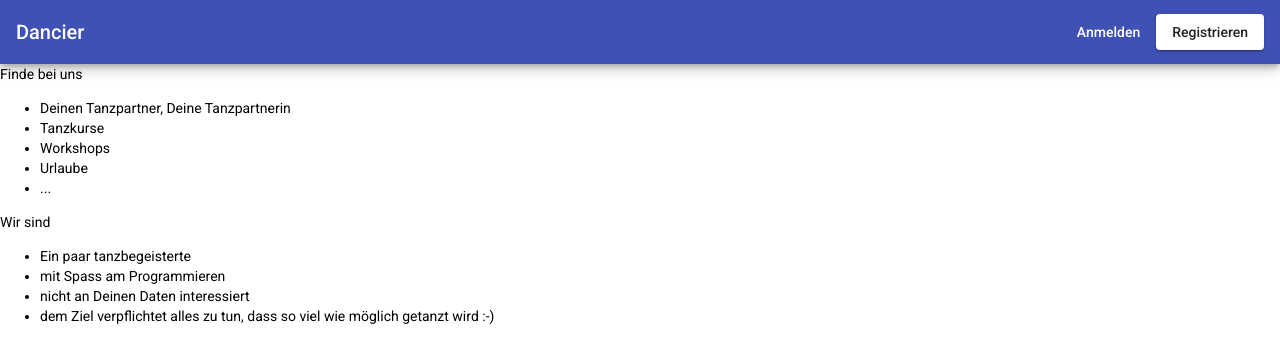
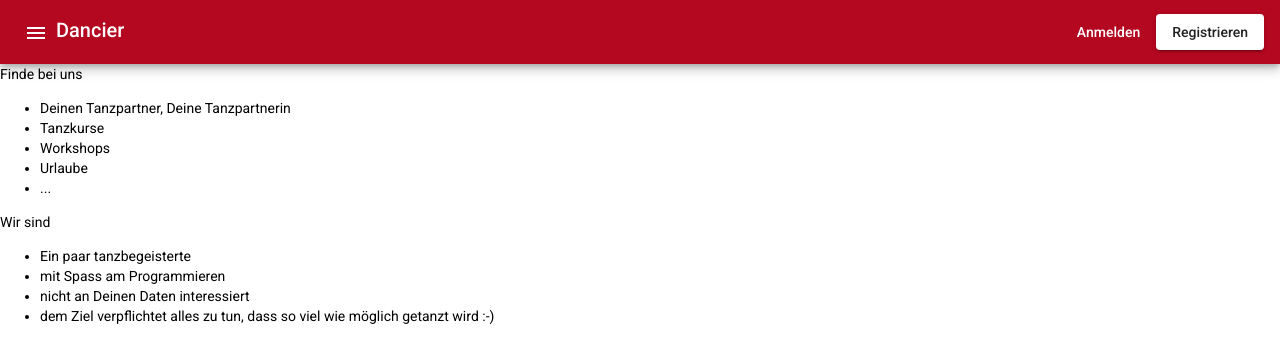
Before and after one commit to dancier/show-dancer, an Angular app: page /home in a window 1280 px wide. Shown: the top 362 px of the page. Built offline with nearby package versions, Linux system fonts and the light colour scheme.

Commit message:
Use dancier color palette and a dummy menu and logo

```diff
--- a/src/app/app.module.ts
+++ b/src/app/app.module.ts
@@ -12,6 +12,8 @@ import { SharedModule } from '@shared/shared.module';
 import { DefaultLayoutComponent } from './layout/default-layout/default-layout.component';
 import { NavigationComponent } from './layout/navigation/navigation.component';
 import { MatButtonModule } from '@angular/material/button';
+import {MatMenuModule} from "@angular/material/menu";
+import {MatIconModule} from "@angular/material/icon";
 
 @NgModule({
   declarations: [
@@ -35,6 +37,8 @@ import { MatButtonModule } from '@angular/material/button';
     // Material UI
     MatToolbarModule,
     MatButtonModule,
+    MatMenuModule,
+    MatIconModule,
   ],
   providers: [],
   bootstrap: [AppComponent]
--- a/src/app/features/home/pages/landing-page/landing-page.component.html
+++ b/src/app/features/home/pages/landing-page/landing-page.component.html
@@ -1,4 +1,6 @@
 Finde bei uns
+
+
 
 <ul>
     <li>Deinen Tanzpartner, Deine Tanzpartnerin</li>
--- a/src/app/layout/navigation/navigation.component.html
+++ b/src/app/layout/navigation/navigation.component.html
@@ -1,5 +1,39 @@
 <mat-toolbar color="primary" class="app-header">
-  <div><a class="dancier" href="/">Dancier</a></div>
+
+  <div class="mdc-top-app-bar__row">
+    <section class="mdc-top-app-bar__section mdc-top-app-bar__section--align-start">
+      <button mat-icon-button [matMenuTriggerFor]="menu" aria-label="Example icon-button with a menu">
+        <mat-icon>menu</mat-icon>
+      </button>
+      <span class="mdc-top-app-bar__title">Dancier</span>
+    </section>
+  </div>
+  <mat-menu #menu="matMenu">
+    <button mat-menu-item>
+      <mat-icon>login</mat-icon>
+      <span>Login</span>
+    </button>
+    <button mat-menu-item>
+      <mat-icon>note_add</mat-icon>
+      <span>Registrieren</span>
+    </button>
+    <button mat-menu-item>
+      <mat-icon>account_box</mat-icon>
+      <span>Profil</span>
+    </button>
+    <button mat-menu-item>
+      <mat-icon>mail</mat-icon>
+      <span>Nachrichten</span>
+    </button>
+    <button mat-menu-item>
+      <mat-icon>groups</mat-icon>
+      <span>Über Uns</span>
+    </button>
+    <button mat-menu-item>
+      <mat-icon>contacts</mat-icon>
+      <span>Impressum</span>
+    </button>
+  </mat-menu>
   <span class="nav-tool-items">
     <a mat-button routerLink="home/login" routerLinkActive="active">
       Anmelden
--- a/src/styles/material-theme.scss
+++ b/src/styles/material-theme.scss
@@ -2,8 +2,44 @@
 @import '@angular/material/theming';
 @include mat.core();
 
+
+// Created by http://mcg.mbitson.com/#!?dancierpalette=%23b40720&themename=mcgtheme
+// View the icons: https://fonts.google.com/icons?selected=Material+Icons
+$md-dancier-palette: (
+  50 : #f6e1e4,
+  100 : #e9b5bc,
+  200 : #da8390,
+  300 : #cb5163,
+  400 : #bf2c41,
+  500 : #b40720,
+  600 : #ad061c,
+  700 : #a40518,
+  800 : #9c0413,
+  900 : #8c020b,
+  A100 : #ffb8bb,
+  A200 : #ff8589,
+  A400 : #ff5258,
+  A700 : #ff393f,
+  contrast: (
+    50 : #000000,
+    100 : #000000,
+    200 : #000000,
+    300 : #ffffff,
+    400 : #ffffff,
+    500 : #ffffff,
+    600 : #ffffff,
+    700 : #ffffff,
+    800 : #ffffff,
+    900 : #ffffff,
+    A100 : #000000,
+    A200 : #000000,
+    A400 : #000000,
+    A700 : #ffffff,
+  )
+);
+
 // see: https://material.angular.io/guide/theming
-$theme-primary: mat.define-palette(mat.$indigo-palette);
+$theme-primary: mat.define-palette($md-dancier-palette);
 $theme-accent: mat.define-palette(mat.$indigo-palette);
 $theme-warn: mat.define-palette(mat.$indigo-palette);
 
```
Also changed, not shown: src/assets/img/dance.svg (added).
